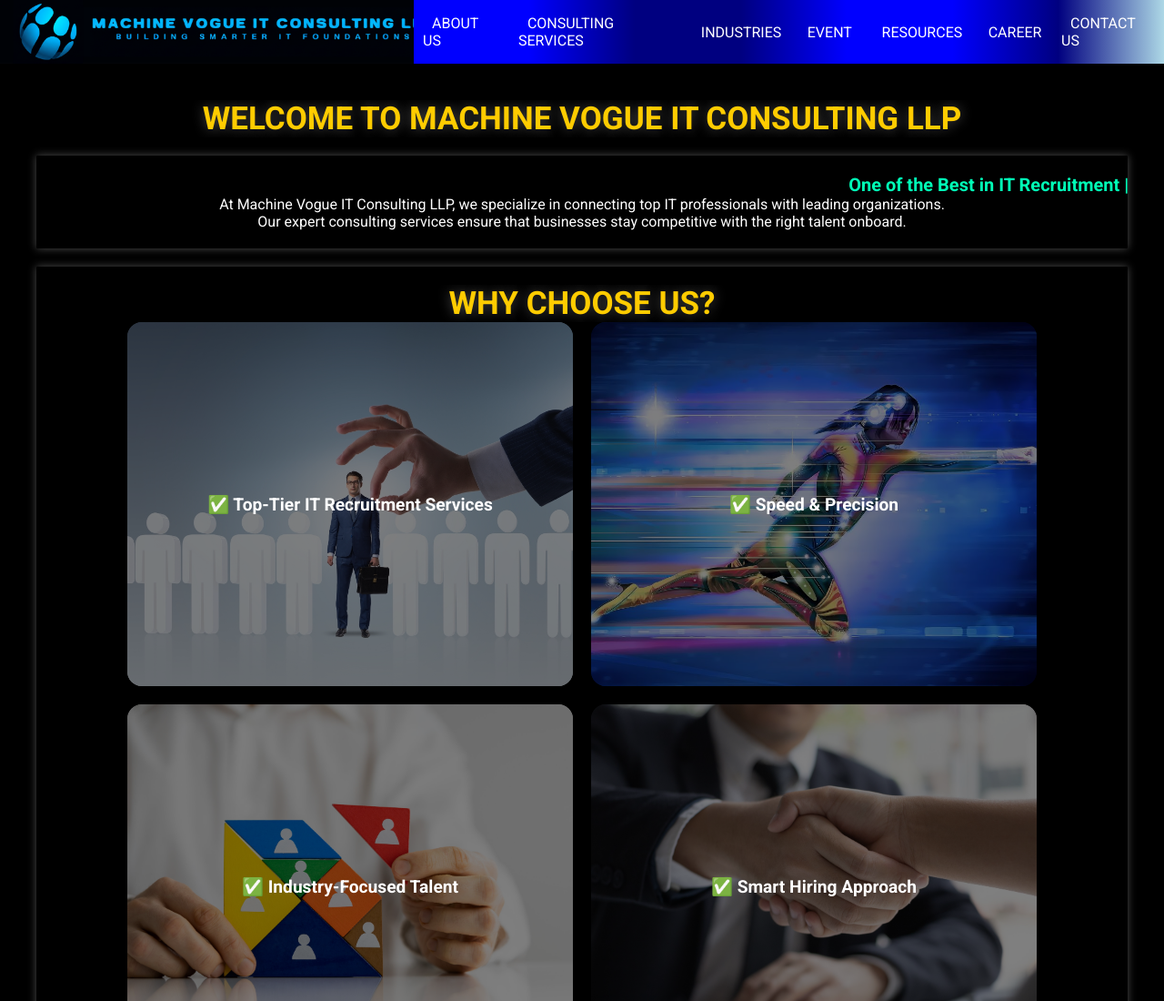
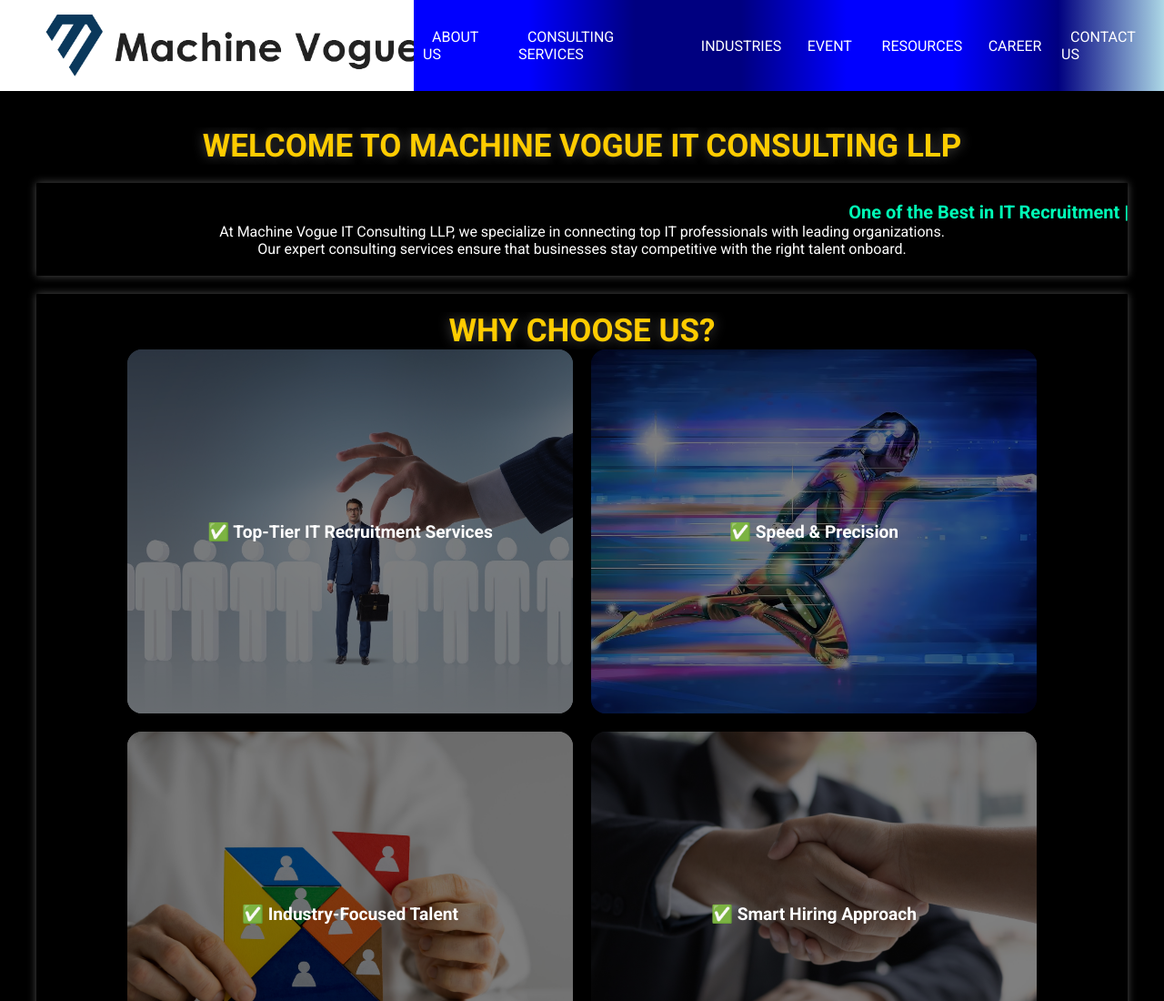
Before and after one commit to Salman-Codfis/MVT, a plain HTML site: page index.html in a window 1280 px wide. Shown: the top 1100 px of the page at 91% size. Drawn offline with Linux system fonts and the light colour scheme.

Commit message:
index.html

```diff
--- a/index.html
+++ b/index.html
@@ -34,7 +34,7 @@
         </style>
 
         <div class="logo">
-            <img src="MVT Horizontal.png" alt="Machine Vogue Logo">
+            <img src="MVIT Logo.png" alt="Machine Vogue Logo">
         </div>
         <ul class="links">
             <li class="nav-link"><a href="">ABOUT US</a>
```
